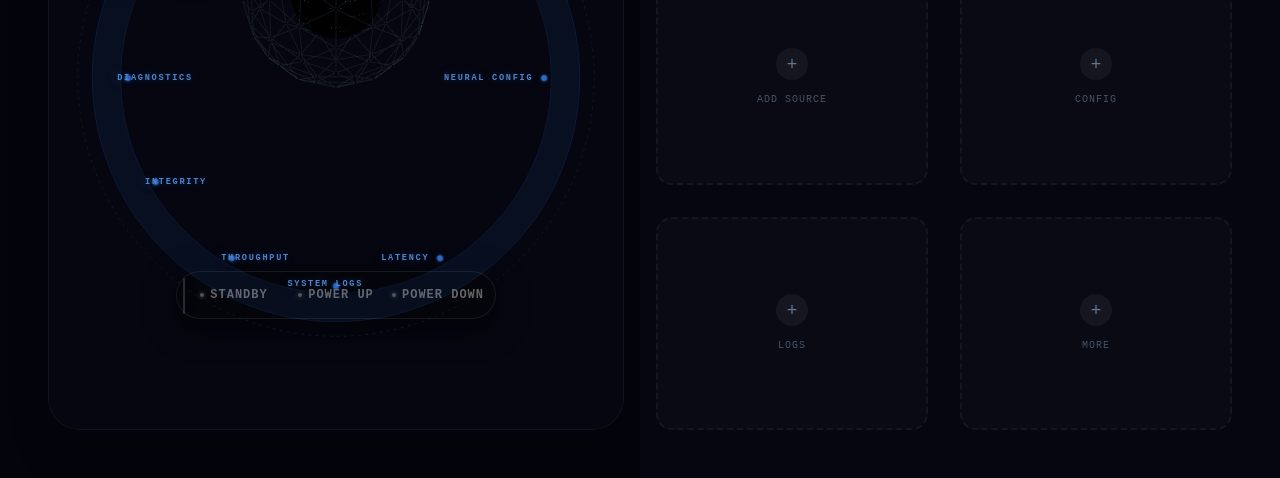
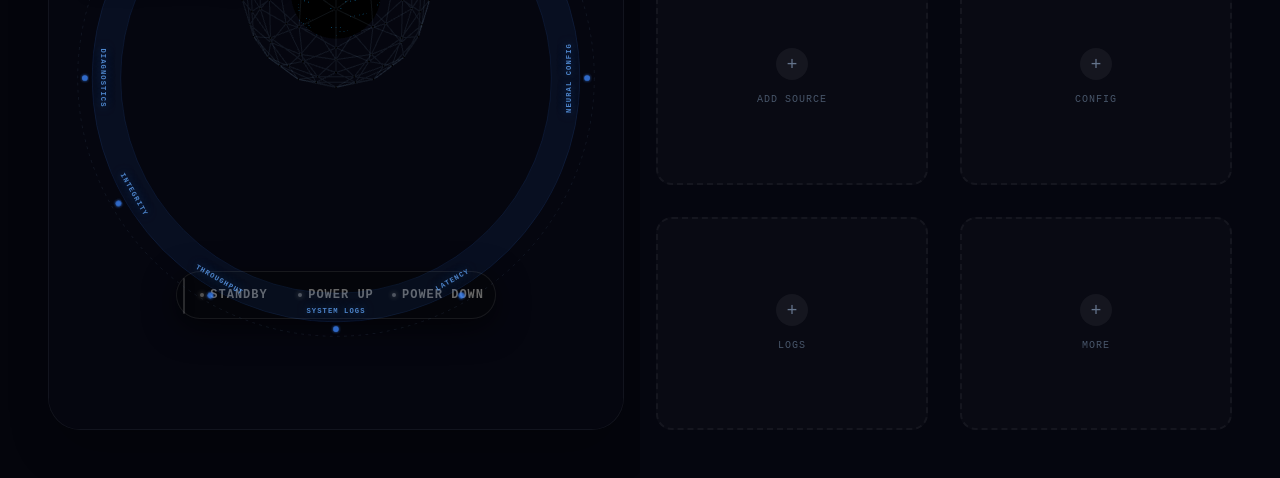
Before and after one commit to amperedigital/getampere, a website: page deploy/tech-demo.html in a window 1280 px wide. Shown: the part 322-800 px from the top of the page. Drawn offline with nearby package versions, Linux system fonts and the light colour scheme.

Commit message:
chore(release): v2.177

```diff
--- a/deploy/tech-demo.html
+++ b/deploy/tech-demo.html
@@ -103,101 +103,102 @@
                         <!-- Base Ring Group (Centered) -->
                         <g transform="translate(400, 400)">
 
-                            <!-- 1. Outer Dashed Ring -->
+                            <!-- 1. Outer Dashed Ring (Border Line) -->
                             <circle r="360" fill="none" class="stroke-slate-700/50" stroke-width="1" stroke-dasharray="4 6" />
 
                             <!-- 2. Main Ring Band (Thicker, Visible) -->
-                            <!-- Replaces the thin line + faint band combo with a definite HUD element -->
                             <circle r="320" fill="none" class="stroke-blue-500/10" stroke-width="40" />
                             <circle r="340" fill="none" class="stroke-blue-500/20" stroke-width="1" />
                             <circle r="300" fill="none" class="stroke-blue-500/20" stroke-width="1" />
 
-                            <!-- MARKERS (0, 2, 3, 5, 6, 7, 8, 9 Positions) -->
-                            <!-- Dots moved to r=290 (Inside the r=300 inner edge of the band) -->
+                            <!-- MARKERS -->
+                            <!-- Logic: Dot at r=350 (Between Band r=340 and Border r=360) -->
+                            <!-- Text: "Feet Inward" orientation (rotate 90 relative to radius) -->
+                            <!-- Text centered at r=325 (On the band) -->
 
-                            <!-- 12 O'Clock (Top) -->
-                            <g transform="rotate(-90) translate(290, 0)">
-                                <circle r="4" class="fill-blue-500" filter="url(#glow)" />
-                                <text x="-15" y="0" transform="rotate(90)"
-                                      class="fill-blue-400 font-mono text-[12px] font-bold tracking-[0.2em] uppercase"
-                                      text-anchor="middle" dominant-baseline="hanging"
+                            <!-- 12 O'Clock (Data Sources) -->
+                            <g transform="rotate(-90)">
+                                <circle cx="350" cy="0" r="4" class="fill-blue-500" filter="url(#glow)" />
+                                <text x="325" y="0" transform="rotate(-90, 325, 0)"
+                                      class="fill-blue-400 font-mono text-[10px] font-bold tracking-[0.15em] uppercase"
+                                      text-anchor="middle" dominant-baseline="middle"
                                       style="text-shadow: 0 0 10px rgba(59,130,246,0.5)">
                                     Data Sources
                                 </text>
                             </g>
 
-                            <!-- 2 O'Clock -->
-                            <g transform="rotate(-30) translate(290, 0)">
-                                <circle r="4" class="fill-blue-500" filter="url(#glow)" />
-                                <text x="-15" y="0" transform="rotate(30)"
-                                      class="fill-blue-400 font-mono text-[12px] font-bold tracking-[0.2em] uppercase"
-                                      text-anchor="end" dominant-baseline="middle"
+                            <!-- 2 O'Clock (Encryption) -->
+                            <g transform="rotate(-30)">
+                                <circle cx="350" cy="0" r="4" class="fill-blue-500" filter="url(#glow)" />
+                                <text x="325" y="0" transform="rotate(-90, 325, 0)"
+                                      class="fill-blue-400 font-mono text-[10px] font-bold tracking-[0.15em] uppercase"
+                                      text-anchor="middle" dominant-baseline="middle"
                                       style="text-shadow: 0 0 10px rgba(59,130,246,0.5)">
                                     Encryption
                                 </text>
                             </g>
 
-                            <!-- 3 O'Clock (Right) -->
-                            <g transform="rotate(0) translate(290, 0)">
-                                <circle r="4" class="fill-blue-500" filter="url(#glow)" />
-                                <text x="-15" y="0"
-                                      class="fill-blue-400 font-mono text-[12px] font-bold tracking-[0.2em] uppercase"
-                                      text-anchor="end" dominant-baseline="middle"
+                            <!-- 3 O'Clock (Neural Config) -->
+                            <g transform="rotate(0)">
+                                <circle cx="350" cy="0" r="4" class="fill-blue-500" filter="url(#glow)" />
+                                <text x="325" y="0" transform="rotate(-90, 325, 0)"
+                                      class="fill-blue-400 font-mono text-[10px] font-bold tracking-[0.15em] uppercase"
+                                      text-anchor="middle" dominant-baseline="middle"
                                       style="text-shadow: 0 0 10px rgba(59,130,246,0.5)">
                                     Neural Config
                                 </text>
                             </g>
 
-                             <!-- 5 O'Clock -->
-                            <g transform="rotate(60) translate(290, 0)">
-                                <circle r="4" class="fill-blue-500" filter="url(#glow)" />
-                                <text x="-15" y="0" transform="rotate(-60)"
-                                      class="fill-blue-400 font-mono text-[12px] font-bold tracking-[0.2em] uppercase"
-                                      text-anchor="end" dominant-baseline="middle"
+                            <!-- 5 O'Clock (Latency) -->
+                            <g transform="rotate(60)">
+                                <circle cx="350" cy="0" r="4" class="fill-blue-500" filter="url(#glow)" />
+                                <text x="325" y="0" transform="rotate(-90, 325, 0)"
+                                      class="fill-blue-400 font-mono text-[10px] font-bold tracking-[0.15em] uppercase"
+                                      text-anchor="middle" dominant-baseline="middle"
                                       style="text-shadow: 0 0 10px rgba(59,130,246,0.5)">
                                     Latency
                                 </text>
                             </g>
 
-                            <!-- 6 O'Clock (Bottom) -->
-                            <g transform="rotate(90) translate(290, 0)">
-                                <circle r="4" class="fill-blue-500" filter="url(#glow)" />
-                                <text x="-15" y="0" transform="rotate(-90)"
-                                      class="fill-blue-400 font-mono text-[12px] font-bold tracking-[0.2em] uppercase"
-                                      text-anchor="middle" dominant-baseline="auto"
+                            <!-- 6 O'Clock (System Logs) -->
+                            <g transform="rotate(90)">
+                                <circle cx="350" cy="0" r="4" class="fill-blue-500" filter="url(#glow)" />
+                                <text x="325" y="0" transform="rotate(-90, 325, 0)"
+                                      class="fill-blue-400 font-mono text-[10px] font-bold tracking-[0.15em] uppercase"
+                                      text-anchor="middle" dominant-baseline="middle"
                                       style="text-shadow: 0 0 10px rgba(59,130,246,0.5)">
                                     System Logs
                                 </text>
                             </g>
 
-                            <!-- 7 O'Clock -->
-                            <g transform="rotate(120) translate(290, 0)">
-                                <circle r="4" class="fill-blue-500" filter="url(#glow)" />
-                                <text x="-15" y="0" transform="rotate(-120)"
-                                      class="fill-blue-400 font-mono text-[12px] font-bold tracking-[0.2em] uppercase"
-                                      text-anchor="start" dominant-baseline="middle"
+                            <!-- 7 O'Clock (Throughput) -->
+                            <g transform="rotate(120)">
+                                <circle cx="350" cy="0" r="4" class="fill-blue-500" filter="url(#glow)" />
+                                <text x="325" y="0" transform="rotate(-90, 325, 0)"
+                                      class="fill-blue-400 font-mono text-[10px] font-bold tracking-[0.15em] uppercase"
+                                      text-anchor="middle" dominant-baseline="middle"
                                       style="text-shadow: 0 0 10px rgba(59,130,246,0.5)">
                                     Throughput
                                 </text>
                             </g>
 
-                            <!-- 8 O'Clock -->
-                            <g transform="rotate(150) translate(290, 0)">
-                                <circle r="4" class="fill-blue-500" filter="url(#glow)" />
-                                <text x="-15" y="0" transform="rotate(-150)"
-                                      class="fill-blue-400 font-mono text-[12px] font-bold tracking-[0.2em] uppercase"
-                                      text-anchor="start" dominant-baseline="middle"
+                            <!-- 8 O'Clock (Integrity) -->
+                            <g transform="rotate(150)">
+                                <circle cx="350" cy="0" r="4" class="fill-blue-500" filter="url(#glow)" />
+                                <text x="325" y="0" transform="rotate(-90, 325, 0)"
+                                      class="fill-blue-400 font-mono text-[10px] font-bold tracking-[0.15em] uppercase"
+                                      text-anchor="middle" dominant-baseline="middle"
                                       style="text-shadow: 0 0 10px rgba(59,130,246,0.5)">
                                     Integrity
                                 </text>
                             </g>
 
-                            <!-- 9 O'Clock (Left) -->
-                            <g transform="rotate(180) translate(290, 0)">
-                                <circle r="4" class="fill-blue-500" filter="url(#glow)" />
-                                <text x="-15" y="0" transform="rotate(180)"
-                                      class="fill-blue-400 font-mono text-[12px] font-bold tracking-[0.2em] uppercase"
-                                      text-anchor="start" dominant-baseline="middle"
+                            <!-- 9 O'Clock (Diagnostics) -->
+                            <g transform="rotate(180)">
+                                <circle cx="350" cy="0" r="4" class="fill-blue-500" filter="url(#glow)" />
+                                <text x="325" y="0" transform="rotate(-90, 325, 0)"
+                                      class="fill-blue-400 font-mono text-[10px] font-bold tracking-[0.15em] uppercase"
+                                      text-anchor="middle" dominant-baseline="middle"
                                       style="text-shadow: 0 0 10px rgba(59,130,246,0.5)">
                                     Diagnostics
                                 </text>
```
Also changed, not shown: deploy/index.html (+1 -1 lines), CHANGELOG.md, deploy/assets/css/styles.css.
